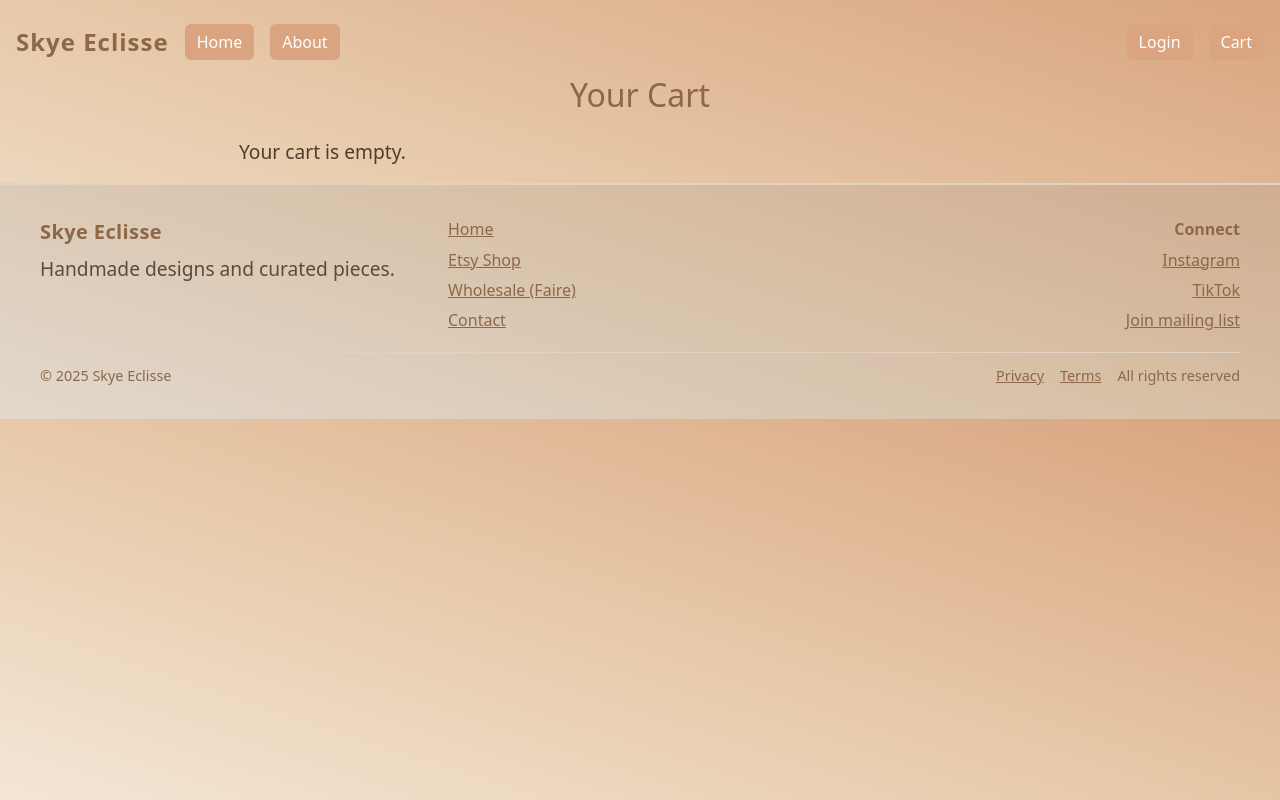
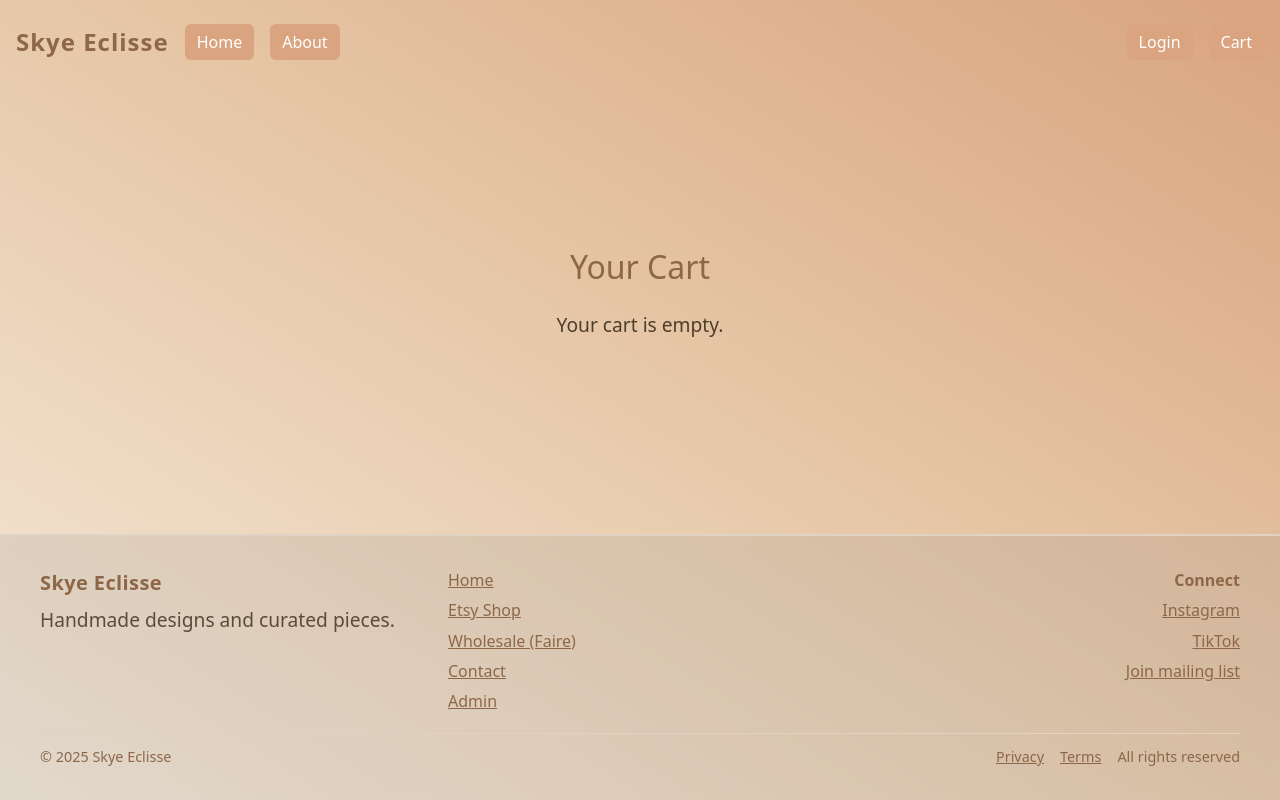
Before and after one commit to FeyJensen/eCommercePage, a React (Create React App) app in the folder client/: page /cart in a window 1280 px wide. Built offline with nearby package versions, Linux system fonts and the light colour scheme; the HTML template or start-up script is replaced by a standard one.

Commit message:
admin access added

```diff
--- a/client/src/AboutPage.js
+++ b/client/src/AboutPage.js
@@ -1,4 +1,3 @@
-import React from 'react';
 import Header from './components/Header.jsx';
 import Footer from './components/footer.jsx';
 
--- a/client/src/App.css
+++ b/client/src/App.css
@@ -5,6 +5,16 @@ body {
     #e7c9a9,
     #d9a47f
   );
+}
+
+.background {
+    min-height: 100vh;
+    display: flex;
+    flex-direction: column;
+}
+
+.background > .container {
+  flex: 1;
 }
 
 .navbar-brand {
--- a/client/src/CartPage.js
+++ b/client/src/CartPage.js
@@ -7,8 +7,10 @@ import Footer from './components/footer.jsx';
 
 function CartPage({ cartItems = [], onRemove, onCheckout }) {
   return (
-    <div>
+    <div className="background">
+
       <Header />
+      <div className="container">
       <nav
         className="navbar navbar-expand-lg navbar-custom"
         style={{
@@ -59,7 +61,9 @@ function CartPage({ cartItems = [], onRemove, onCheckout }) {
           </Button>
         </div>
       )}
+      </div>
       <Footer />
+
     </div>
   );
 }
--- a/client/src/Login.js
+++ b/client/src/Login.js
@@ -7,6 +7,7 @@ function Login({ onLogin }) {
   const [password, setPassword] = useState('');
   const [isRegister, setIsRegister] = useState(false);
   const [error, setError] = useState('');
+
 
   const handleSubmit = async (e) => {
     e.preventDefault();
--- a/client/src/SellerPage.js
+++ b/client/src/SellerPage.js
@@ -5,6 +5,7 @@ import 'bootstrap/dist/css/bootstrap.min.css';
 import Card from 'react-bootstrap/Card';
 import { useDropzone } from 'react-dropzone'
 import Login from './Login';
+import Footer from './components/footer.jsx';
 
 
 function App() {
@@ -15,6 +16,8 @@ function App() {
   const [user, setUser] = useState(null);
   const [createMessage, setCreateMessage] = useState('');
   const [isCreating, setIsCreating] = useState(false);
+    // Get admin email from environment variable
+    const ADMIN_EMAIL = process.env.REACT_APP_ADMIN_EMAIL;
 
 
 
@@ -39,6 +42,15 @@ function App() {
   if (!user) {
     return <Login onLogin={setUser} />;
   }
+    // Restrict access to admin only
+    if (user && user.email !== ADMIN_EMAIL) {
+      return (
+        <div style={{textAlign: 'center', marginTop: '4rem'}}>
+          <h2>Access Denied</h2>
+          <p>You do not have permission to view this page.</p>
+        </div>
+      );
+    }
 
   function handleDelete(id) {
     fetch(`http://localhost:3001/delete`, {
@@ -108,22 +120,12 @@ function App() {
     });
 }
 
-  function refreshPage() {
-    window.location.reload();
-  }
 
 
   return (
     <>
       <div>
         <nav className="navbar navbar-expand-lg navbar-custom" style={{ display: 'flex', justifyContent: 'space-between', alignItems: 'center' }}>
-          <Button
-            className="navbar-brand"
-            style={{ marginBottom: '.5rem', marginLeft: '.5rem' }}
-            onClick={refreshPage}
-          >
-            Home
-          </Button>
           <Button
             variant="outline-secondary"
             style={{ marginRight: '.8rem', marginBottom: '.5rem' }}
@@ -203,6 +205,7 @@ function App() {
           )}
         </div>
       </div>
+      <Footer />
     </>
   )
 }
--- a/client/src/components/Header.jsx
+++ b/client/src/components/Header.jsx
@@ -65,9 +65,6 @@ export default function Header() {
             }}
           />
           <div style={{ marginTop: '0.5rem' }}>
-            <Button variant="secondary" className="create-btn" onClick={() => setShowLogin(false)}>
-              Close
-            </Button>
           </div>
         </div>
       )}
--- a/client/src/components/footer.jsx
+++ b/client/src/components/footer.jsx
@@ -96,6 +96,7 @@ export default function Footer() {
               Wholesale (Faire)
             </a>
             <a href="mailto:feyviolin@gmail.com" style={styles.link}>Contact</a>
+            <a href="/seller" style={styles.link}>Admin</a>
           </nav>
 
           <div style={{ ...styles.col, ...styles.connectCol }}>
```
Also changed, not shown: 1 other file (tests, documents, lock files or other folders).
